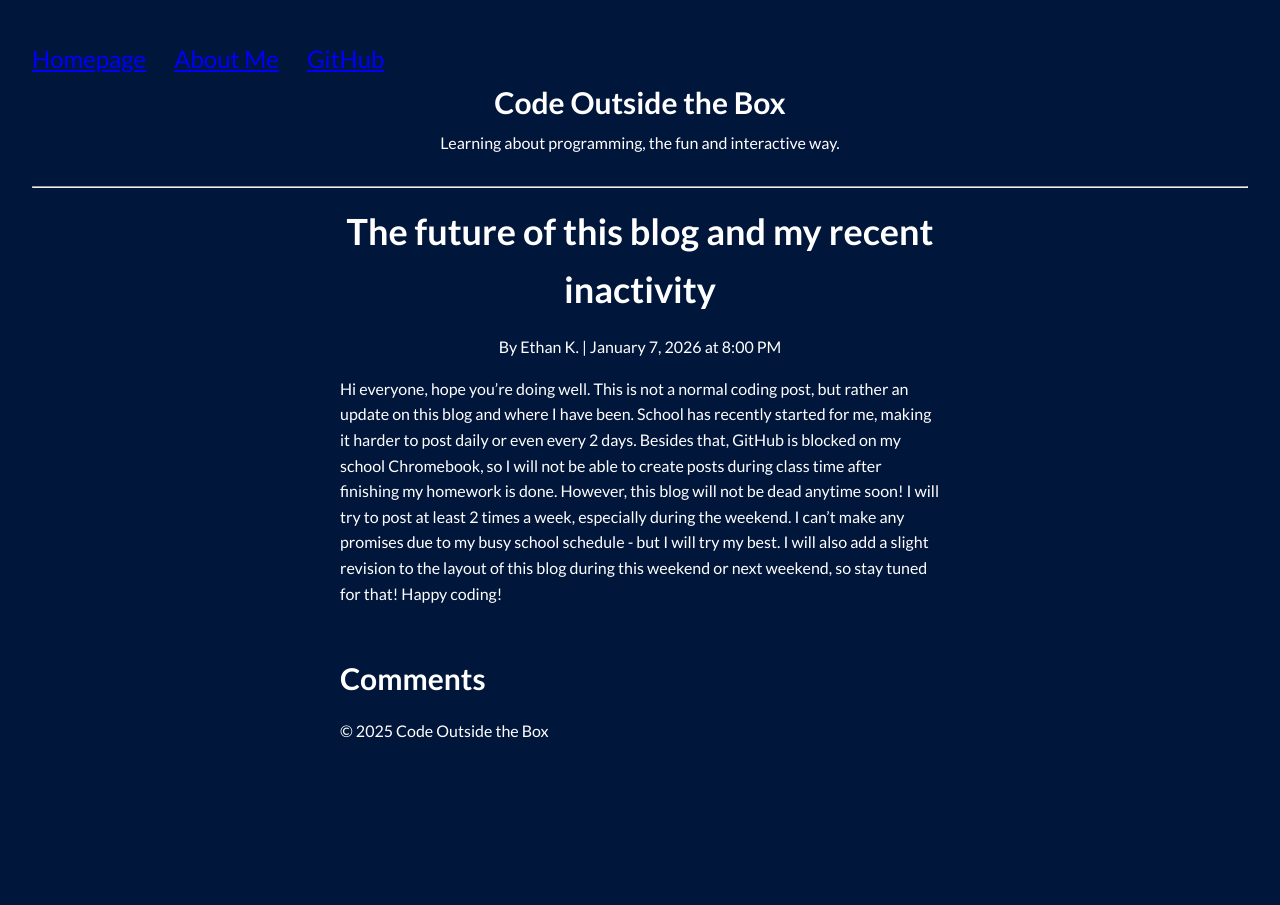
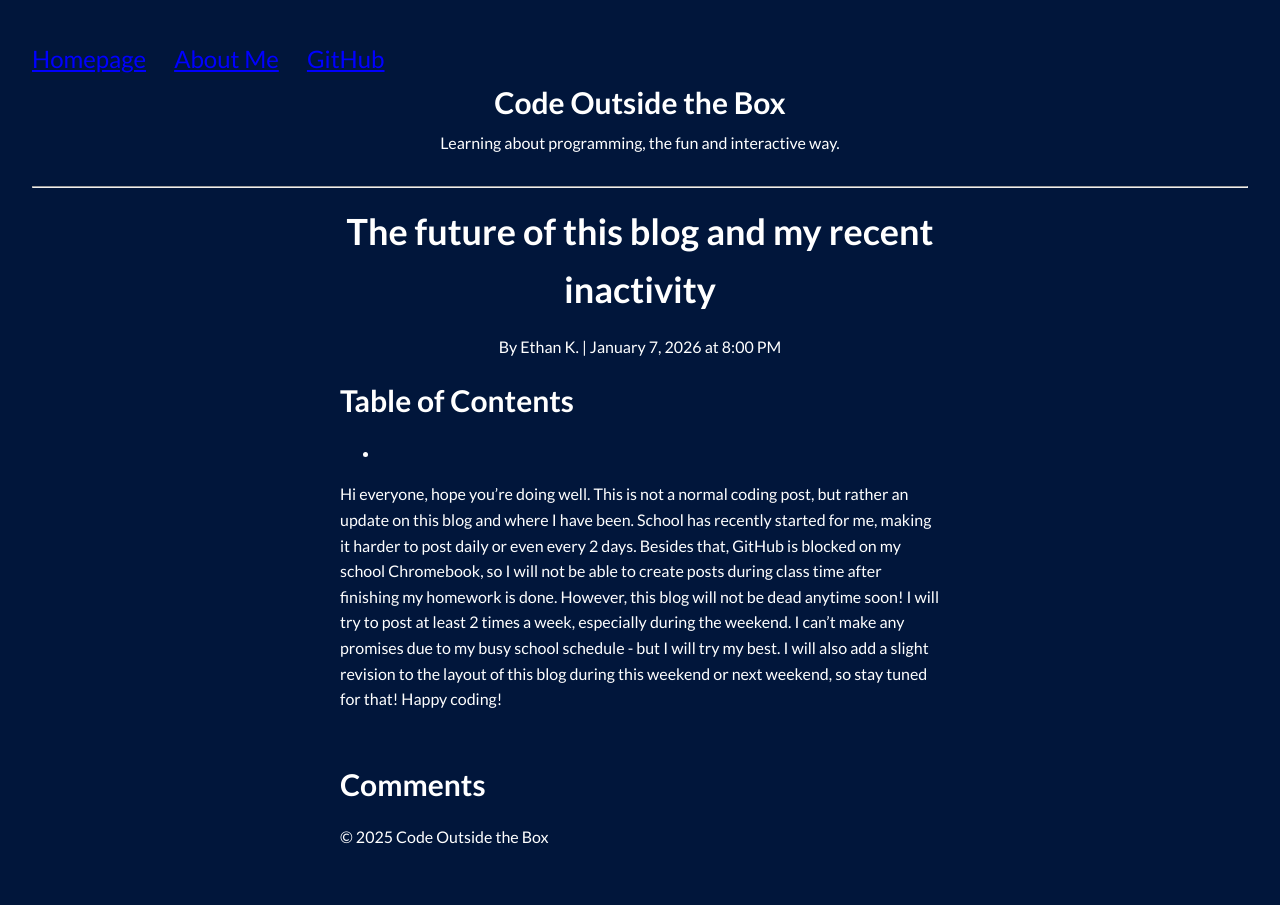
Before and after one commit to MicroChip818/microchip818.github.io, a Jekyll site: the page built from _posts/2026-01-07-the-future-of-this-blog-and-my-recent-inactivity.md, in a window 1280 px wide. Built offline with Jekyll 4.4.1, drawn with Linux system fonts in a browser that asks for light colours; comment, search, counter and statistics services are not loaded.

Commit message:
Refactor table of contents generation in posts layout

```diff
--- a/_layouts/posts.html
+++ b/_layouts/posts.html
@@ -44,16 +44,17 @@
               <a href="{{ '/categories/' | append: category | downcase | relative_url }}">{{ category }}</a>{% if forloop.last == false %}, {% endif %}
               {% endfor %}
           </p>
-          {% if page.toc %}
           <nav class="table-of-contents">
             <h2>Table of Contents</h2>
             <ul>
-              {% for heading in page.content | toc %}
-                <li><a href="#{{ heading.id }}">{{ heading.text }}</a></li>
+              {% assign headings = page.content | toc %}
+              {% for heading in headings %}
+                <li>
+                  <a href="#{{ heading.id }}">{{ heading.text }}</a>
+                </li>
               {% endfor %}
             </ul>
           </nav>
-          {% endif %}
           {{ content }}
         </article>
         <section id="comments">
```
